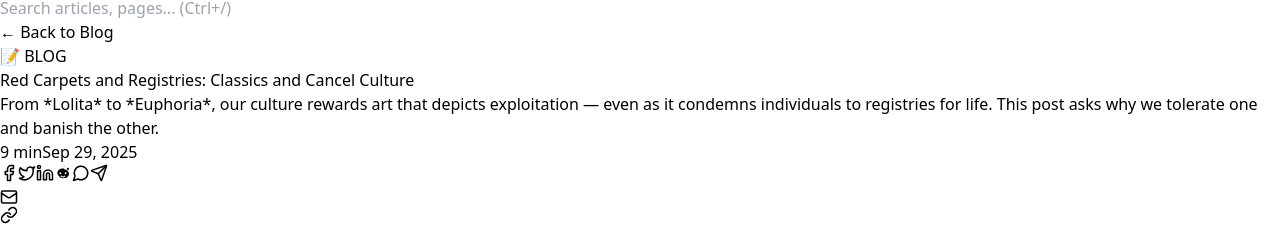
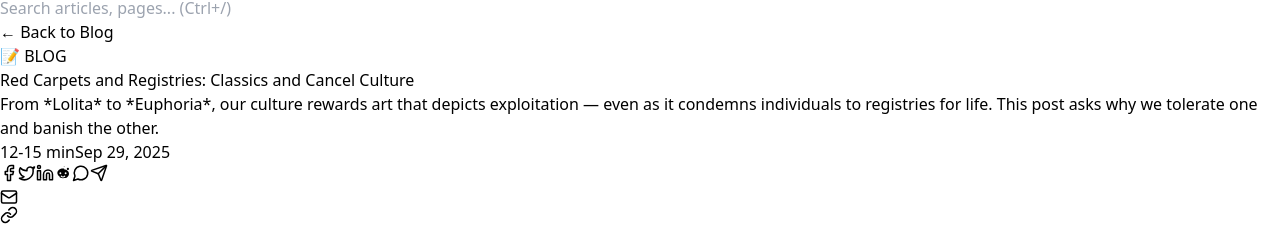
Before and after one commit to projectsolarrecon/Solar, a React (Vite) app: page /blog/classics-and-cancel-culture in a window 1280 px wide. Shown: the part 3036-3267 px from the top of the page. Built offline with nearby package versions, Linux system fonts and the light colour scheme.

Commit message:
Update BlogPopCultureSexCrime.tsx

```diff
--- a/src/pages/blog/BlogPopCultureSexCrime.tsx
+++ b/src/pages/blog/BlogPopCultureSexCrime.tsx
@@ -18,7 +18,7 @@ export default function BlogPopCultureSexCrime(): JSX.Element {
       description="Exploring the hypocrisy of how pop culture celebrates depictions of sexual exploitation while punishing individuals with lifelong stigma."
       keywords="pop culture, hypocrisy, sex offenses, cancel culture, media criticism"
       date="Sep 29, 2025"
-      readTime="9 min"
+      readTime="12-15 min"
       badge="📝 BLOG"
       lede="From *Lolita* to *Euphoria*, our culture rewards art that depicts exploitation — even as it condemns individuals to registries for life. This post asks why we tolerate one and banish the other."
     >
```
